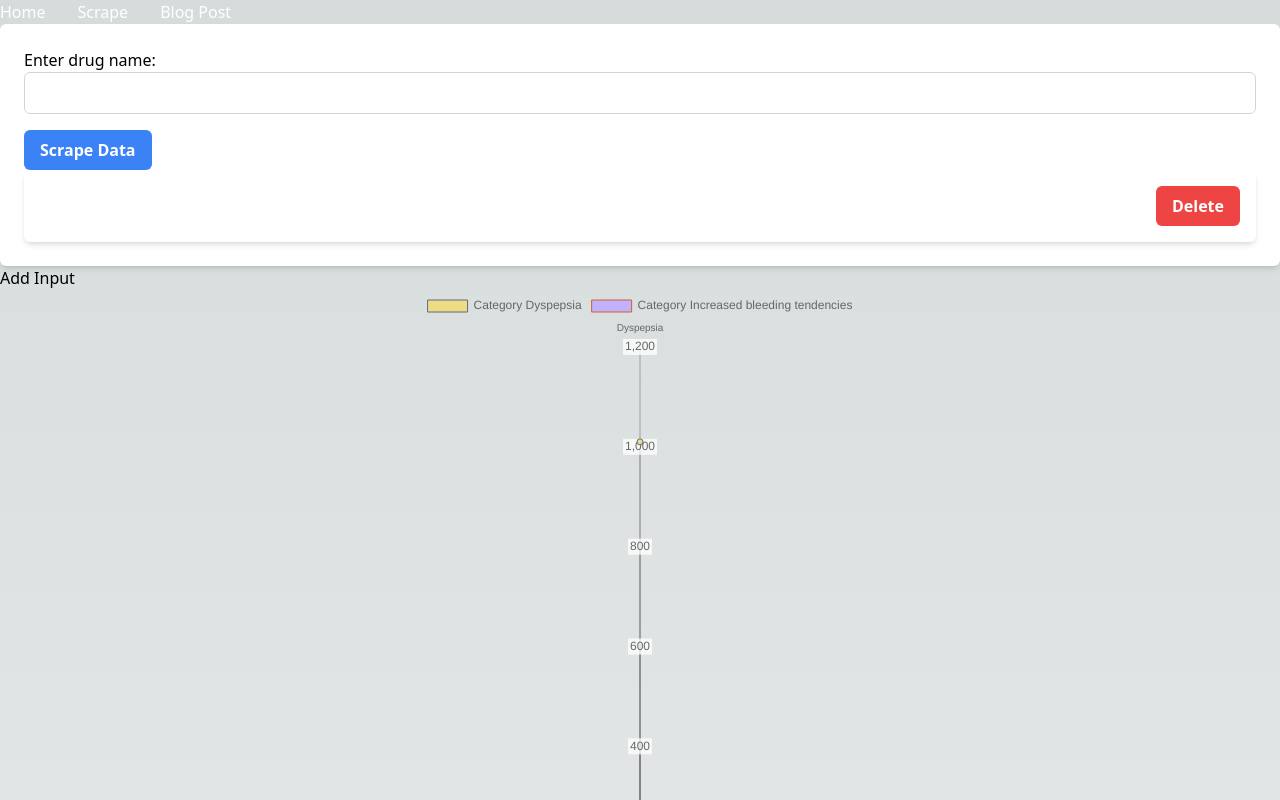
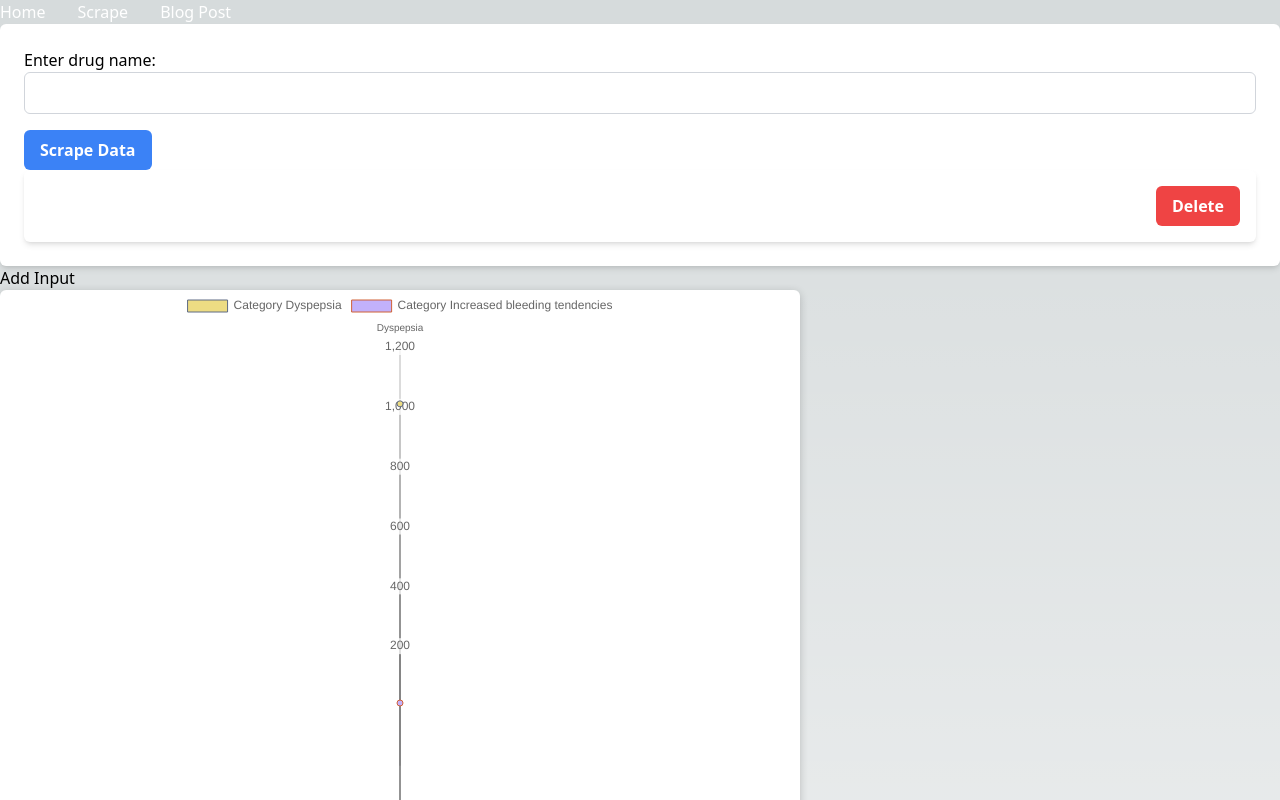
Before and after one commit to janlebar/sideeffect_nextjs, a Next.js app: page /scrape in a window 1280 px wide. Shown: the top 800 px of the page. Built offline with nearby package versions, Linux system fonts and the light colour scheme.

Commit message:
chart wrapped in a card

```diff
--- /dev/null
+++ b/components/ui/Card.js
@@ -0,0 +1,7 @@
+import classes from './Card.module.css';
+
+function Card(props) {
+    return <div className={classes.card}>{props.children}</div>
+}
+
+export default Card;
--- /dev/null
+++ b/components/ui/Card.module.css
@@ -0,0 +1,7 @@
+.card {
+    background-color: white;
+    border-radius: 6px;
+    box-shadow: 0 2px 8px rgba(0, 0, 0, 0.2);
+    width: 50rem;
+    float: left;
+  }
--- a/pages/scrape.js
+++ b/pages/scrape.js
@@ -4,6 +4,8 @@
 import MainNavigation from '../components/layout/MainNavigation';
 import RadarChart from '../components/chart';
 import PieChart from '../components/chartpie';
+import Card from "../components/ui/Card";
+
 
 // Component function declaration
 export default function MyComponent() {
@@ -23,8 +25,13 @@
           {/* Tle pokliče funkcijo iz userinput if fetch json in seta v FUNKCIJO:function onData(data) {
     setData(data); iz tu gre set data v radar chart KOMPONENTO: <RadarChart data={data}/>*/}
         <Userinput onData={onData} />
+        <Card>
         <RadarChart data={data}/>
+        </Card>
+        <Card>
         <PieChart data={data}/>
+        </Card>
+
     </div>
   );
 }
```
